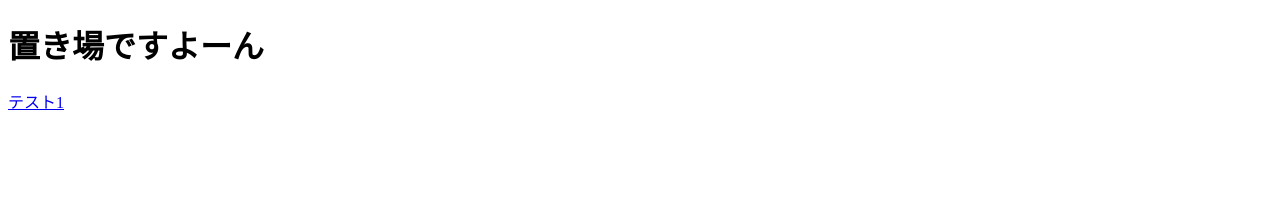
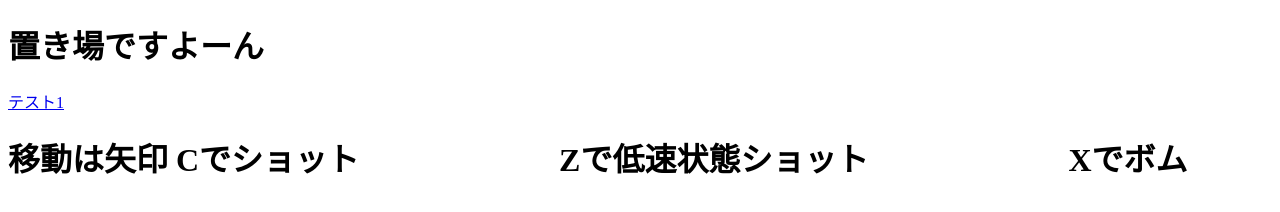
Before and after one commit to 76868/bullethells, a plain HTML site: page index.html in a window 1280 px wide. Drawn offline with Linux system fonts and the light colour scheme.

Commit message:
Update index.html

```diff
--- a/index.html
+++ b/index.html
@@ -9,6 +9,11 @@
          <p>
             <a href="./bullethell">テスト1</a>
         </p>
+      <h1>移動は矢印
+            Cでショット
+　　　　　　Zで低速状態ショット
+　　　　　　Xでボム
+      </h1>
 </body>
 
 </html>
```
